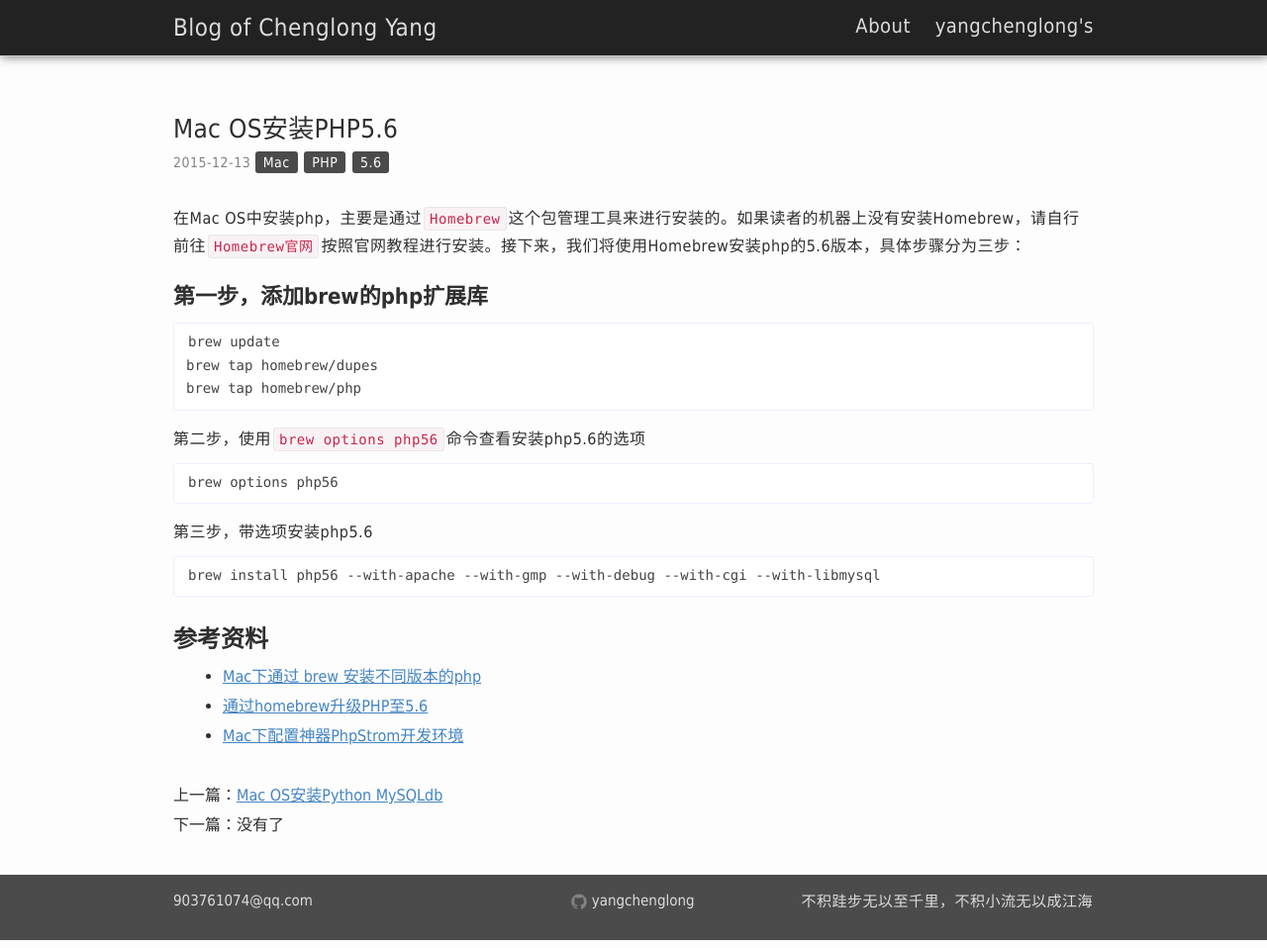
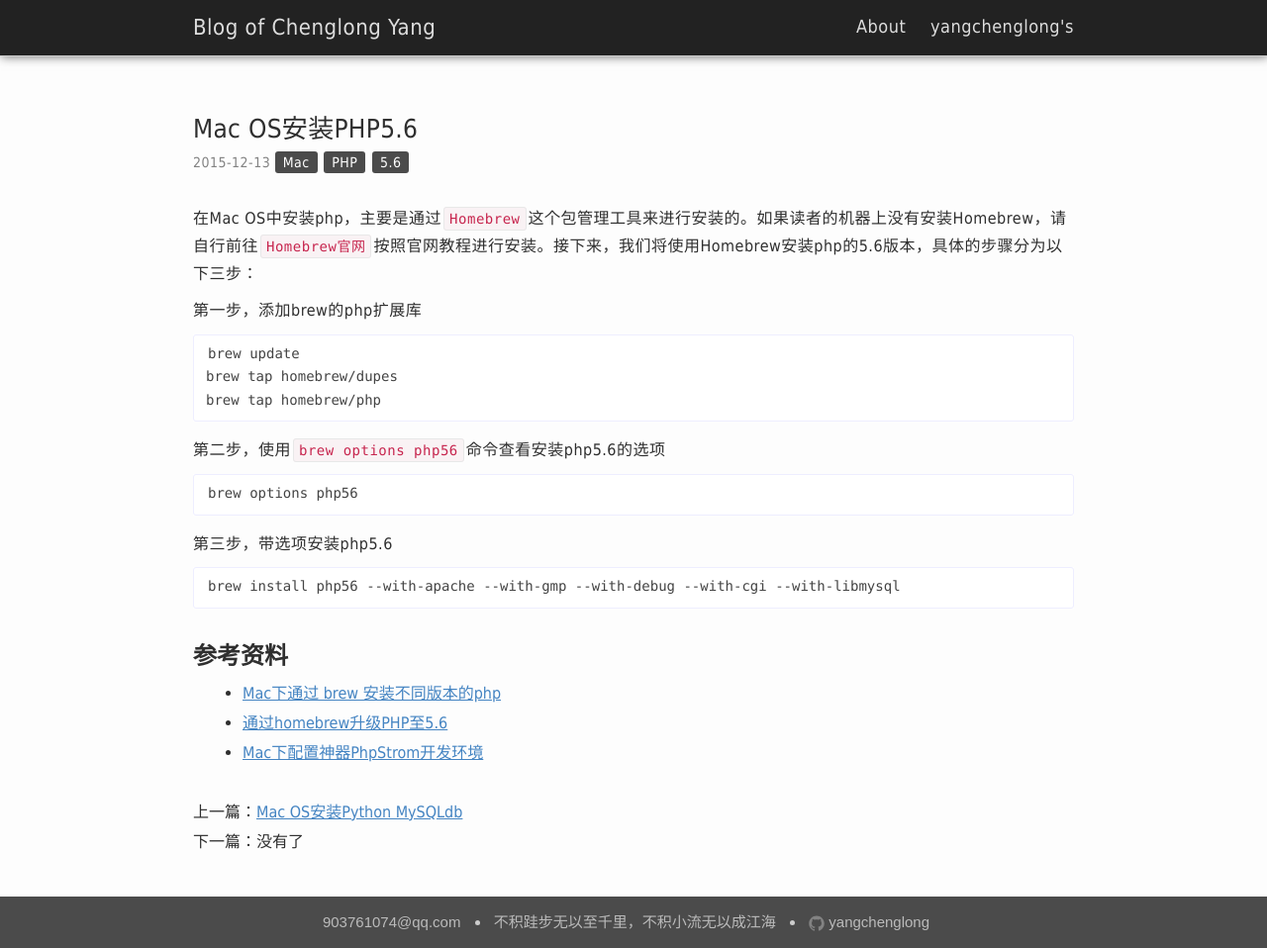
Before and after one commit to laurelyoung/laurelyoung.github.io, a Jekyll site: the page built from _posts/2015-12-13-Mac OS安装php5.6.md, in a window 1280 px wide. Shown: the whole page at 99% size. Built offline with Jekyll 4.4.1, drawn with Linux system fonts in a browser that asks for light colours; Markdown is read by kramdown in place of the engine named in the settings; comment, search, counter and statistics services are not loaded.

Commit message:
修改footer

````diff
--- a/_includes/footer.html
+++ b/_includes/footer.html
@@ -5,49 +5,18 @@
     <!-- <h2 class="footer-heading">{{ site.title }}</h2> -->
 
     <div class="footer-col-wrapper">
-      <div class="footer-col  footer-col-1">
-        <ul class="contact-list">
-          <!-- <li>{{ site.title }}</li> -->
-          <li><a href="mailto:{{ site.email }}">{{ site.email }}</a></li>
-        </ul>
-      </div>
-
-      <div class="footer-col  footer-col-2">
-        <ul class="social-media-list">
-          {% if site.github_username %}
-          <li>
+      <a href="mailto:{{ site.email }}">{{ site.email }}</a>
+      <span class="point"></span>
+      <span>{{ site.description }}</span>
+      <span class="point"></span>
       <a href="https://github.com/{{ site.github_username }}">
         <span class="icon  icon--github">
           <svg viewBox="0 0 16 16">
             <path fill="#828282" d="M7.999,0.431c-4.285,0-7.76,3.474-7.76,7.761 c0,3.428,2.223,6.337,5.307,7.363c0.388,0.071,0.53-0.168,0.53-0.374c0-0.184-0.007-0.672-0.01-1.32 c-2.159,0.469-2.614-1.04-2.614-1.04c-0.353-0.896-0.862-1.135-0.862-1.135c-0.705-0.481,0.053-0.472,0.053-0.472 c0.779,0.055,1.189,0.8,1.189,0.8c0.692,1.186,1.816,0.843,2.258,0.645c0.071-0.502,0.271-0.843,0.493-1.037 C4.86,11.425,3.049,10.76,3.049,7.786c0-0.847,0.302-1.54,0.799-2.082C3.768,5.507,3.501,4.718,3.924,3.65 c0,0,0.652-0.209,2.134,0.796C6.677,4.273,7.34,4.187,8,4.184c0.659,0.003,1.323,0.089,1.943,0.261 c1.482-1.004,2.132-0.796,2.132-0.796c0.423,1.068,0.157,1.857,0.077,2.054c0.497,0.542,0.798,1.235,0.798,2.082 c0,2.981-1.814,3.637-3.543,3.829c0.279,0.24,0.527,0.713,0.527,1.437c0,1.037-0.01,1.874-0.01,2.129 c0,0.208,0.14,0.449,0.534,0.373c3.081-1.028,5.302-3.935,5.302-7.362C15.76,3.906,12.285,0.431,7.999,0.431z"/>
           </svg>
         </span>
-
-              <span class="username">{{ site.github_username }}</span>
+        {{ site.github_username }}
       </a>
-          </li>
-          {% endif %}
-
-          <!-- {% if site.twitter_username %}
-          <li>
-            <a href="https://twitter.com/{{ site.twitter_username }}">
-              <span class="icon  icon--twitter">
-                <svg viewBox="0 0 16 16">
-                  <path fill="#828282" d="M15.969,3.058c-0.586,0.26-1.217,0.436-1.878,0.515c0.675-0.405,1.194-1.045,1.438-1.809
-                  c-0.632,0.375-1.332,0.647-2.076,0.793c-0.596-0.636-1.446-1.033-2.387-1.033c-1.806,0-3.27,1.464-3.27,3.27 c0,0.256,0.029,0.506,0.085,0.745C5.163,5.404,2.753,4.102,1.14,2.124C0.859,2.607,0.698,3.168,0.698,3.767 c0,1.134,0.577,2.135,1.455,2.722C1.616,6.472,1.112,6.325,0.671,6.08c0,0.014,0,0.027,0,0.041c0,1.584,1.127,2.906,2.623,3.206 C3.02,9.402,2.731,9.442,2.433,9.442c-0.211,0-0.416-0.021-0.615-0.059c0.416,1.299,1.624,2.245,3.055,2.271 c-1.119,0.877-2.529,1.4-4.061,1.4c-0.264,0-0.524-0.015-0.78-0.046c1.447,0.928,3.166,1.469,5.013,1.469 c6.015,0,9.304-4.983,9.304-9.304c0-0.142-0.003-0.283-0.009-0.423C14.976,4.29,15.531,3.714,15.969,3.058z"/>
-                </svg>
-              </span>
-
-              <span class="username">{{ site.twitter_username }}</span>
-            </a>
-          </li>
-          {% endif %} -->
-        </ul>
-      </div>
-
-      <div class="footer-col  footer-col-3">
-        <p class="text">{{ site.description }}</p>
-      </div>
     </div>
 
   </div>
--- a/_layouts/post.html
+++ b/_layouts/post.html
@@ -35,12 +35,7 @@
       </ul>
     </div>
 
-  </article>
-
-
     </div>
-
-<div>
         <!-- 多说评论框 start -->
           <div class="ds-thread" data-thread-key="{{page.url}}" data-title="{{page.title}}" data-url="{{page.url}}"></div>
         <!-- 多说评论框 end -->
@@ -58,3 +53,4 @@
           </script>
         <!-- 多说公共JS代码 end -->
     </div>
+  </article>
--- a/_posts/2015-12-13-Mac OS安装php5.6.md
+++ b/_posts/2015-12-13-Mac OS安装php5.6.md
@@ -9,10 +9,10 @@
 
 
 
-在Mac OS中安装php，主要是通过`Homebrew`这个包管理工具来进行安装的。如果读者的机器上没有安装Homebrew，请自行前往[`Homebrew官网`](http://brew.sh/)按照官网教程进行安装。接下来，我们将使用Homebrew安装php的5.6版本，具体步骤分为三步：
+在Mac OS中安装php，主要是通过`Homebrew`这个包管理工具来进行安装的。如果读者的机器上没有安装Homebrew，请自行前往[`Homebrew官网`](http://brew.sh/)按照官网教程进行安装。接下来，我们将使用Homebrew安装php的5.6版本，具体的步骤分为以下三步：
 
 
-## 第一步，添加brew的php扩展库
+第一步，添加brew的php扩展库
 
 ```
 brew update
--- a/static/css/index.css
+++ b/static/css/index.css
@@ -33,7 +33,7 @@
     font-size: 14px;
     color: #c7254e;
     background-color: #F9F2F4;
-    font-family: Menlo, "Microsoft Yahei", Consolas, Arial;
+    font-family: Monaco, Menlo, "Microsoft Yahei", Consolas, Arial;
     padding: 3px 5px;
     margin: 0 2px;
     /*border: 1px solid rgba(0,0,0,0.3);*/
@@ -107,14 +107,14 @@
 
 .site-title,
 .site-title:visited {
-    font-size: 24px;
+    font-size: 22px;
     letter-spacing: 0.5px;
     color: #ddd !important;
 }
 
 .site-nav .trigger .page-link {
     letter-spacing: 0.5px;
-    font-size: 20px;
+    font-size: 18px;
     color: #ddd;
 }
 
@@ -128,16 +128,18 @@
     font-size: 26px !important;
     letter-spacing: 0.3px;
 }
+
+
 /*正文*/
 
 .page-content {
-    padding-bottom: 5px;
+    padding-bottom: 10px;
 }
 
 .page-content .post-content h1 {
     font-size: 24px;
     font-weight: bold;
-    margin-top: 25px;
+    margin-top: 30px;
     margin-bottom: 5px;
 }
 
@@ -284,7 +286,7 @@
 .wrapper {
     padding-left: 0;
     padding-right: 0;
-    width: 960px;
+    width: 920px;
 }
 
 .post-content ul {
@@ -323,14 +325,22 @@
 /*底部*/
 
 .site-footer {
-    padding: 15px 0 0;
+    border: none;
+    font-size: 14px;
+    padding: 15px 0;
     background-color: rgba(0, 0, 0, .7);
-    border: none;
+    font-family: "Microsoft Yahei", Arial, sans-serif;
 }
 
-.site-footer a {
-    /*color: #2a7ae2;*/
-    color: #ddd !important;
+.site-footer a, .site-footer span{
+    color: #bbb;
+    -webkit-transition: all 0.3s;
+    -o-transition: all 0.3s;
+    transition: all 0.3s;
+}
+
+.site-footer a:hover {
+    color: #fff;
 }
 
 .site-footer .wrapper {
@@ -338,18 +348,23 @@
     padding-right: 15px;
 }
 
-.site-footer .footer-col{
-    width: 33.3%;
-}
-
-.site-footer .footer-col-2 {
+.site-footer .wrapper .footer-col-wrapper {
     text-align: center;
 }
 
-.site-footer .footer-col-3 .text {
-    text-align: right;
-    color: #ddd !important;
+.site-footer .wrapper .footer-col-wrapper .point{
+    display: inline-block;
+    width: 5px;
+    height: 5px;
+    margin-bottom: 2px;
+    margin-left: 10px;
+    margin-right: 10px;
+    background-color: #ccc;
+    border-radius: 50%;
 }
+
+
+
 
 .btn-back {
     display: block;
````
Lines whose indentation alone changed are shown as unchanged.
